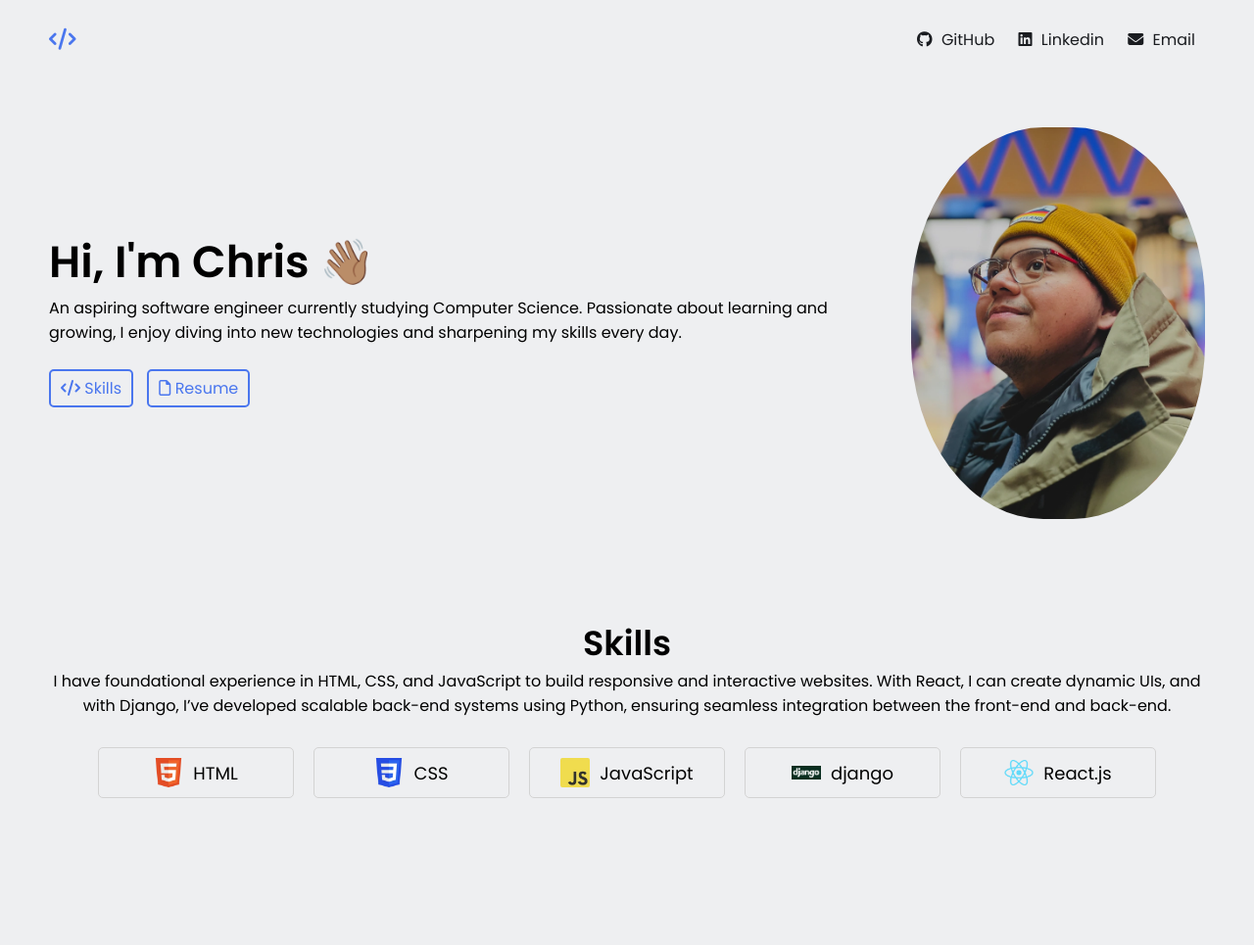
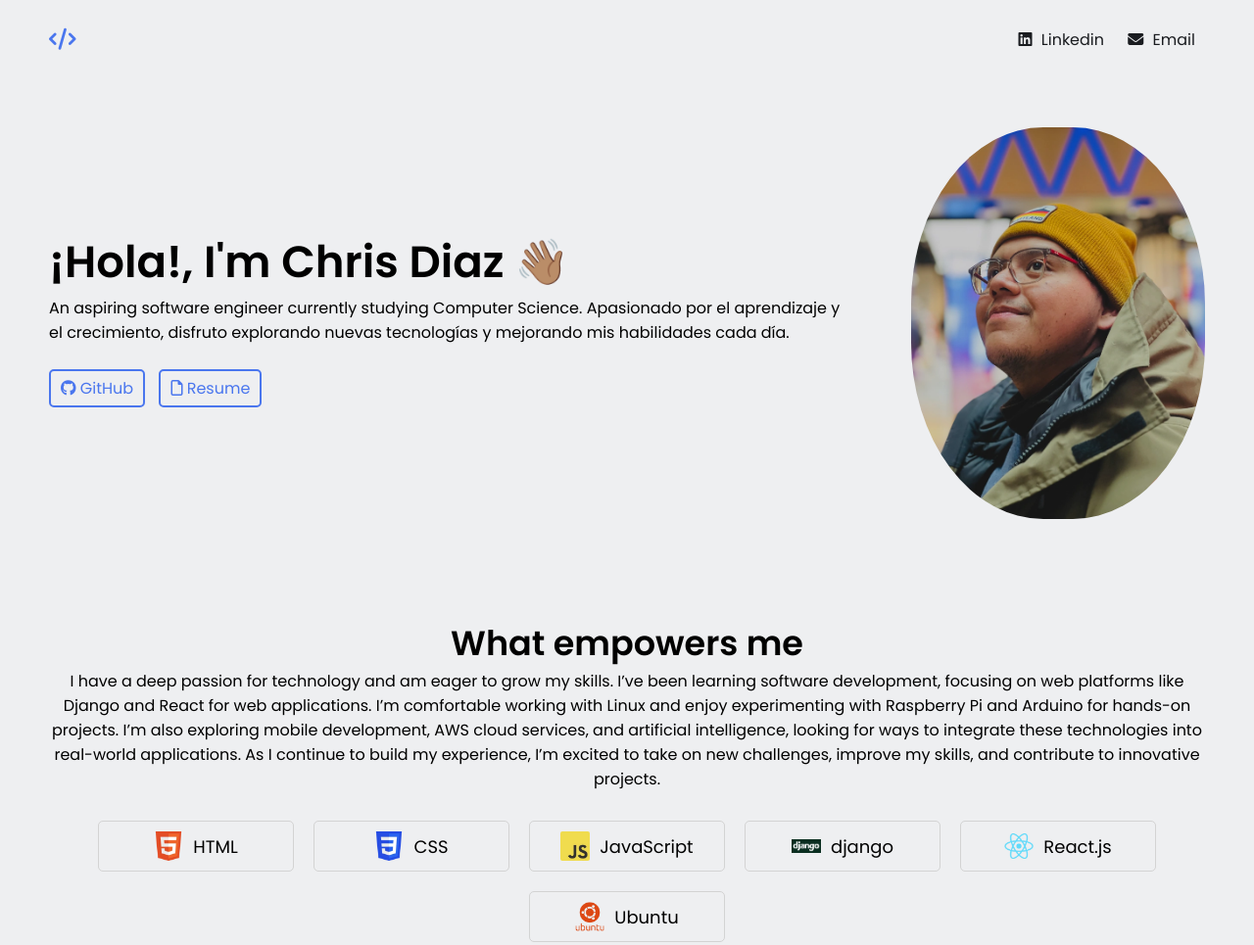
Before and after one commit to chrisdiazaguilar/02.Personal_Website, a plain HTML site: page index.html in a window 1280 px wide. Shown: the whole page at 98% size. Before the commit the page ends 925 px from the top, so only its background shows below. Drawn offline with Linux system fonts and the light colour scheme.

Commit message:
Updated Updated new logos and buttons as well text

```diff
--- a/index.html
+++ b/index.html
@@ -37,10 +37,10 @@
       </div>
 
       <div class="right">
-        <a href="https://github.com/chrisdiazaguilar" target="_blank" rel="">
+        <!--<a href="https://github.com/chrisdiazaguilar" target="_blank" rel="">
           <i class="fa-brands fa-github"></i>
           <span>GitHub</span>
-        </a>
+        </a>-->
         <a
           href="https://www.linkedin.com/in/chrisdiaz-techprofessional/"
           target="_blank"
@@ -60,18 +60,24 @@
       <!--Section 1: Hero-->
       <section class="hero-section">
         <div class="text">
-          <h2>Hi, I'm Chris 👋🏽</h2>
+          <h2>¡Hola!, I'm Chris Diaz 👋🏽</h2>
           <p>
-            An aspiring software engineer currently studying Computer Science.
-            Passionate about learning and growing, I enjoy diving into new
-            technologies and sharpening my skills every day.
+            An aspiring software engineer currently studying Computer Science. Apasionado por
+            el aprendizaje y el crecimiento, disfruto explorando nuevas tecnologías y mejorando
+            mis habilidades cada día.
           </p>
 
-          <div class="links">
+          <!--<div class="links">
             <a href="#skills">
               <i class="fa-solid fa-code"></i>
               <span>Skills</span>
-            </a>
+            </a>-->
+
+            <div class="links">
+              <a href="https://github.com/chrisdiazaguilar" target="_blank" rel="">
+                <i class="fa-brands fa-github"></i>
+                <span>GitHub</span>
+              </a>
 
             <!--<a href="#testimony">
               <i class="fa-solid fa-pen"></i>
@@ -92,13 +98,9 @@
 
       <!--Section 2: Skills-->
       <section id="skills" class="skills-section">
-        <h2>Skills</h2>
+        <h2>What empowers me</h2>
         <div class="text">
-          I have foundational experience in HTML, CSS, and JavaScript to build
-          responsive and interactive websites. With React, I can create dynamic
-          UIs, and with Django, I’ve developed scalable back-end systems using
-          Python, ensuring seamless integration between the front-end and
-          back-end.
+          I have a deep passion for technology and am eager to grow my skills. I’ve been learning software development, focusing on web platforms like Django and React for web applications. I’m comfortable working with Linux and enjoy experimenting with Raspberry Pi and Arduino for hands-on projects. I’m also exploring mobile development, AWS cloud services, and artificial intelligence, looking for ways to integrate these technologies into real-world applications. As I continue to build my experience, I’m excited to take on new challenges, improve my skills, and contribute to innovative projects.
         </div>
         <div class="cells">
           <div class="cell">
@@ -125,7 +127,35 @@
             <img src="images/react-logo.webp" alt="react-logo" />
             <span>React.js</span>
           </div>
+
+          <div class="cell">
+            <img src="images/ubuntu-plain-wordmark.webp" alt="ubuntu-logo" />
+            <span>Ubuntu</span>
+          </div>
+
+          <!--<div class="cell">
+            <img src="images/arduino.webp" alt="arduino logo" />
+            <span>Arduino</span>
+          </div>-->
+
+         <!-- <div class="cell">
+            <img src="images/raspberry-pi.webp" alt="raspberry-pi-logo" />
+            <span>Raspberry-pi</span>
+          </div>-->
+
+          <!-- <div class="cell">
+            <img src="images/swift.webp" alt="swift-logo" />
+            <span>Swift</span>
+          </div> -->
+
+          <!--<div class="cell">
+            <img src="images/kotlin.webp" alt="kotlin-logo" />
+            <span>Kotlin</span>
+          </div>-->
+
         </div>
+      </div>
+      </div>
       </section>
 
       <!--Section 3: Testimony
```
Also changed, not shown: images/arduino.webp (added), images/kotlin.webp (added), images/raspberry-pi.webp (added), images/swift.webp (added), images/ubuntu-plain-wordmark.webp (added).
